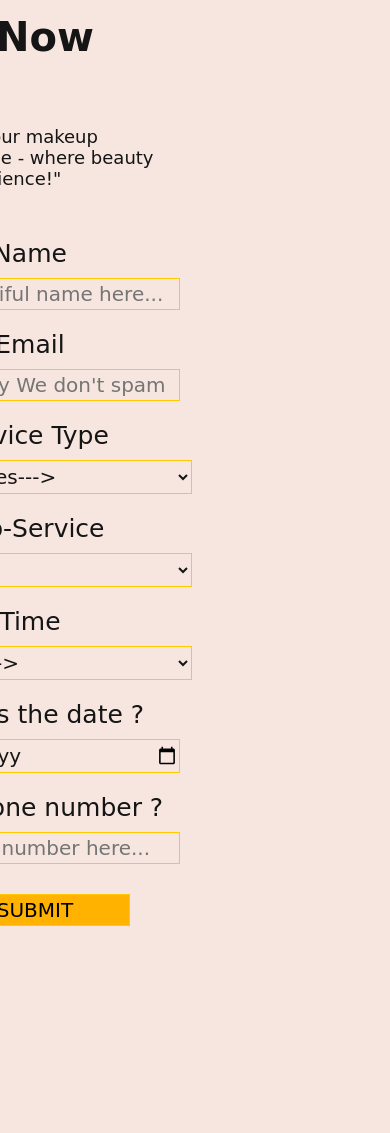
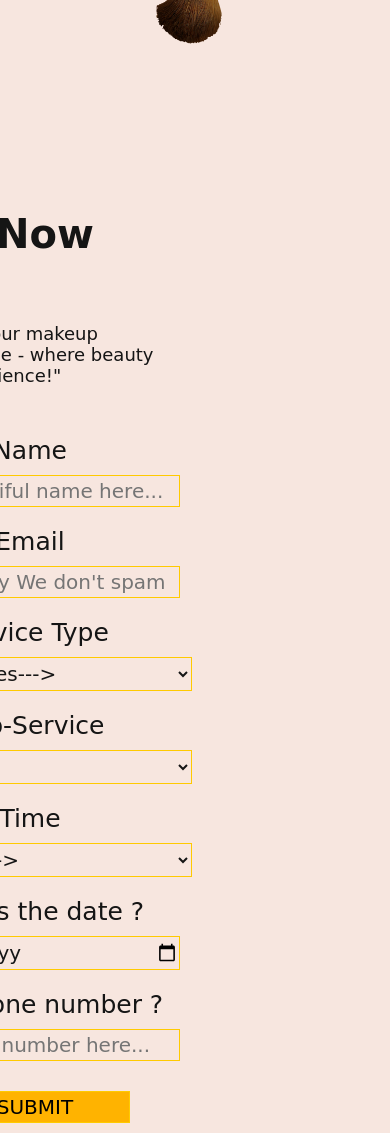
Before and after one commit to Alimlalani/spazone1, a Django app: page /book_appointment/ in a window 390 px wide; the page is wider, and only the part inside the window is pictured. Before the commit the page ends 926 px from the top of that part, so only its background shows below. Run offline with Django 4.2, Linux system fonts and the light colour scheme; lists and menus that the app fills with data are empty.

Commit message:
Update style.css

```diff
--- a/makeupbooking/static/css/style.css
+++ b/makeupbooking/static/css/style.css
@@ -780,5 +780,13 @@
         text-align: center;
     }
 }
-
+@media only screen and (max-width: 770px){
+	.main_bg{
+		flex-direction: column;
+        text-align: center;
+	}
+	body{
+		overflow-x: hidden;
+	}
+}
 /* Made by Alim Lalani */
```
